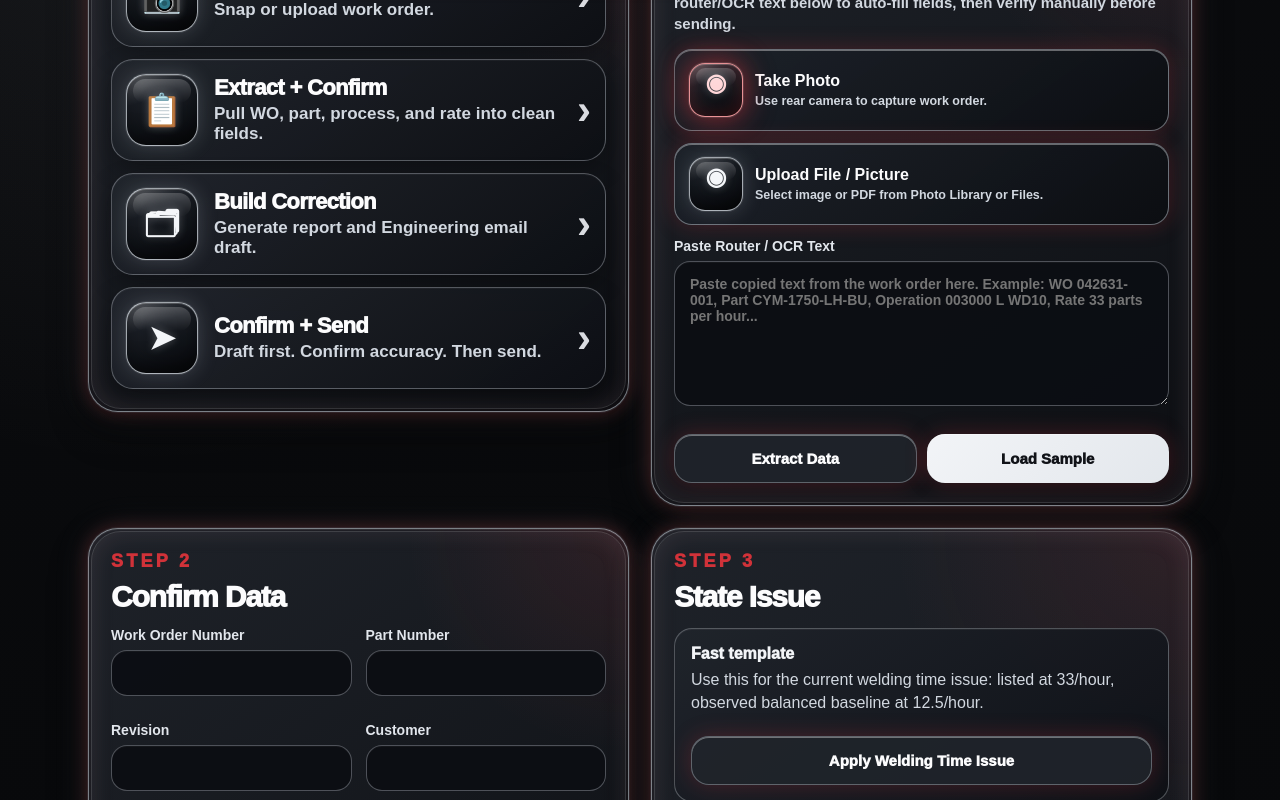
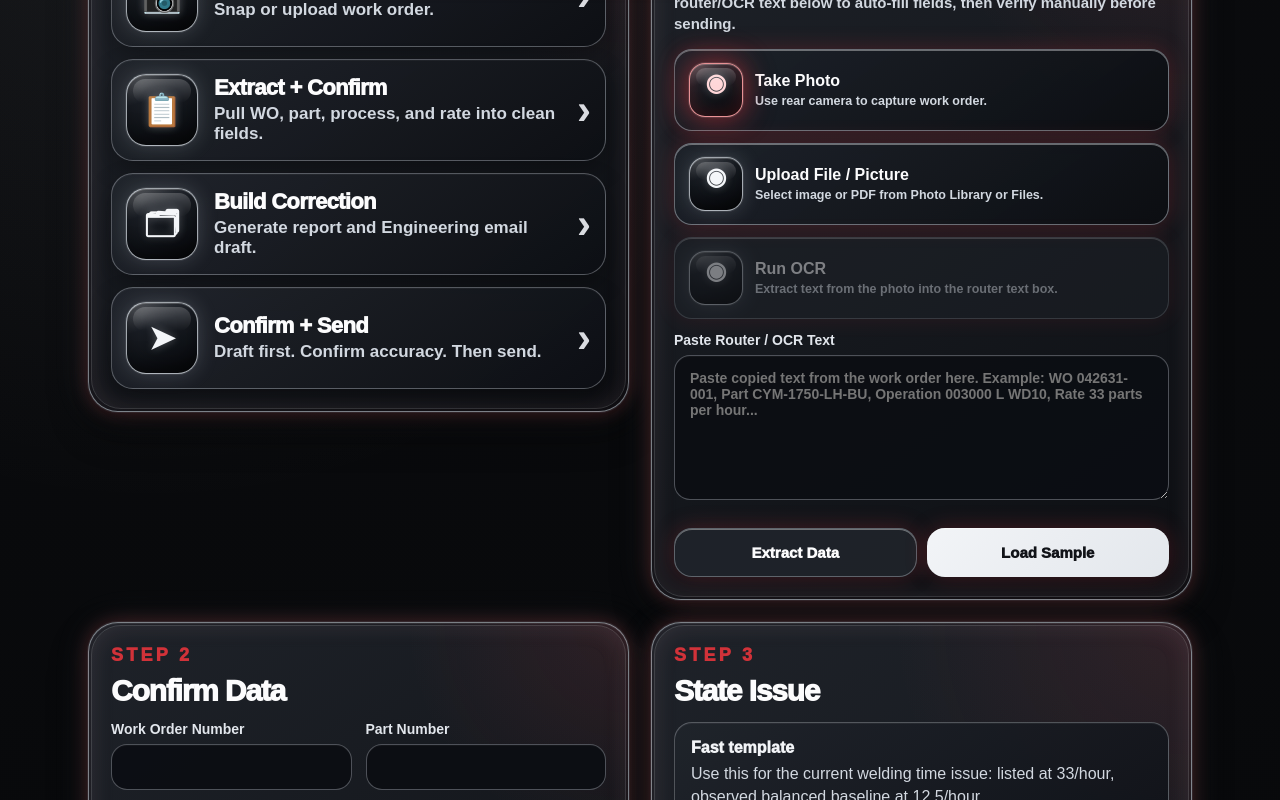
Before and after one commit to kool1160/Applied-intelligence-Ai-Woc, a Next.js app: page / in a window 1280 px wide. Shown: the part 829-1629 px from the top of the page. Built offline with nearby package versions, Linux system fonts and the light colour scheme.

Commit message:
Implement M2 image OCR extraction layer

```diff
--- a/app/page.tsx
+++ b/app/page.tsx
@@ -186,12 +186,14 @@ export default function Home() {
   const uploadInputRef = useRef<HTMLInputElement>(null);
   const [data, setData] = useState<WocData>(blank);
   const [imageUrl, setImageUrl] = useState('');
+  const [imageFile, setImageFile] = useState<File | null>(null);
   const [selectedFileName, setSelectedFileName] = useState('');
   const [routerText, setRouterText] = useState('');
   const [showDraft, setShowDraft] = useState(false);
   const [checks, setChecks] = useState<boolean[]>(Array(5).fill(false));
   const [status, setStatus] = useState('');
   const [sending, setSending] = useState(false);
+  const [ocrRunning, setOcrRunning] = useState(false);
   const [history, setHistory] = useState<SubmissionRecord[]>([]);
   const [nextWocId, setNextWocId] = useState(1);
 
@@ -401,13 +403,48 @@ ${emailBody}`;
 
     setSelectedFileName(file.name);
     if (file.type.startsWith('image/')) {
+      setImageFile(file);
       setImageUrl(URL.createObjectURL(file));
       return;
     }
 
+    setImageFile(null);
     setImageUrl('');
   };
   const readyToDraft = Boolean(data.workOrder && data.partNumber && data.operation && data.process && data.category && data.problemSummary && data.requestedAction);
+
+  const runOcr = async () => {
+    if (!imageUrl) {
+      setStatus('Take or upload a work order photo first, then run OCR. Manual entry is always available.');
+      return;
+    }
+
+    setOcrRunning(true);
+    setStatus('Reading work order image...');
+
+    try {
+      if (!imageFile || typeof window === 'undefined' || !('TextDetector' in window)) {
+        setStatus('OCR could not reliably read this image. Enter or paste text manually.');
+        return;
+      }
+
+      const detector = new (window as typeof window & { TextDetector: new () => { detect: (source: ImageBitmapSource) => Promise<Array<{ rawValue: string }>> } }).TextDetector();
+      const bitmap = await createImageBitmap(imageFile);
+      const blocks = await detector.detect(bitmap);
+      const extractedText = blocks.map((item) => item.rawValue).join('\n').trim();
+      if (!extractedText || extractedText.length < 20) {
+        setStatus('OCR could not reliably read this image. Enter or paste text manually.');
+        return;
+      }
+
+      setRouterText(extractedText);
+      setStatus('OCR text extracted. Review fields before sending.');
+    } catch {
+      setStatus('OCR could not reliably read this image. Enter or paste text manually.');
+    } finally {
+      setOcrRunning(false);
+    }
+  };
 
   const copyText = async (text: string) => {
     await navigator.clipboard.writeText(text);
@@ -559,6 +596,13 @@ ${emailBody}`;
             <small>Select image or PDF from Photo Library or Files.</small>
           </span>
         </button>
+        <button type="button" className="capture-trigger secondary" onClick={runOcr} disabled={!imageUrl || ocrRunning}>
+          <span className="glass-icon-tile">🔎</span>
+          <span>
+            <strong>{ocrRunning ? 'Reading work order image...' : 'Run OCR'}</strong>
+            <small>Extract text from the photo into the router text box.</small>
+          </span>
+        </button>
         {imageUrl ? <img className="preview" src={imageUrl} alt="Uploaded work order preview" /> : null}
         {!imageUrl && selectedFileName ? <p className="mini-note">Selected file: {selectedFileName}</p> : null}
         <label>
```
